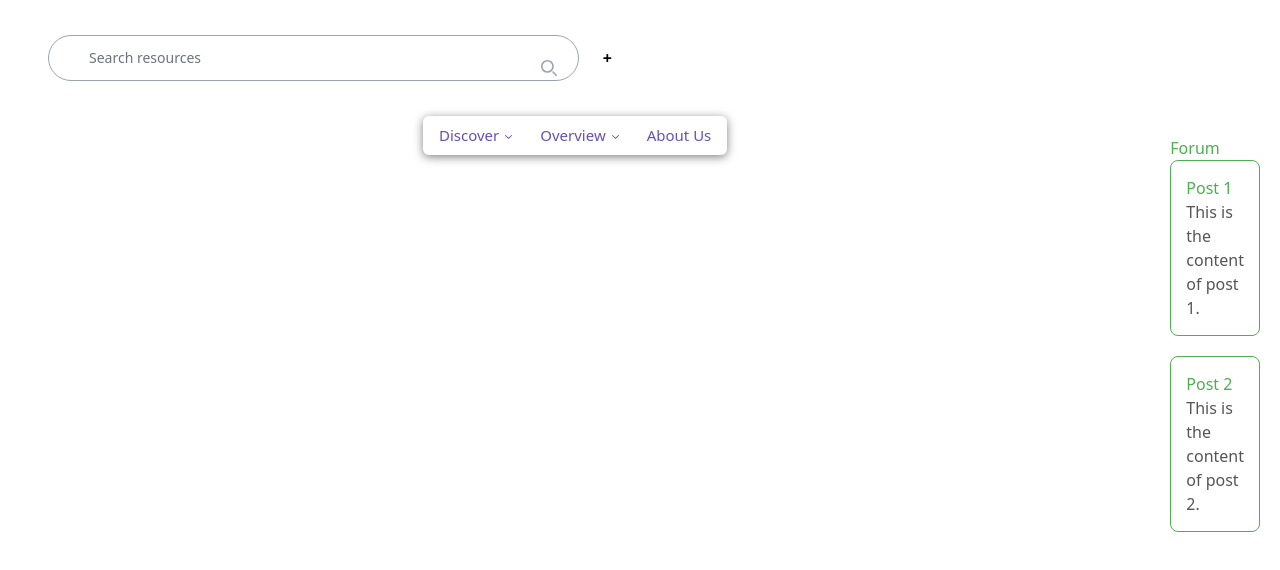
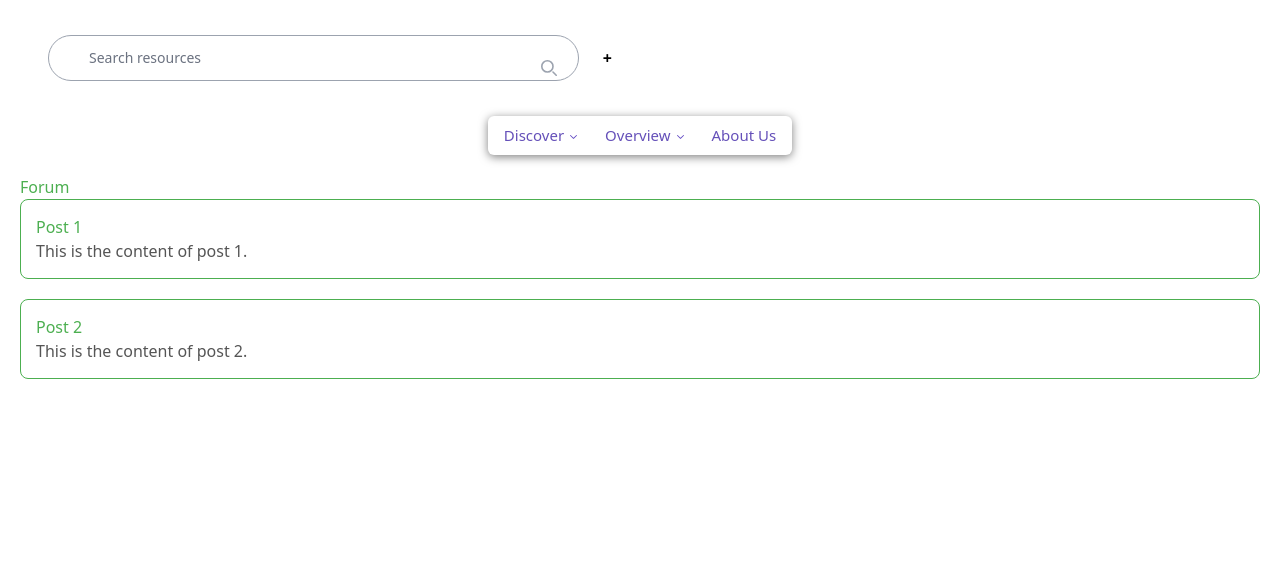
Before and after one commit to michaelhum28/uottahack6, a React (Vite) app: page / in a window 1280 px wide. Shown: the top 570 px of the page. Built offline with nearby package versions, Linux system fonts and the light colour scheme.

Commit message:
fix element formatting

```diff
--- a/src/App.jsx
+++ b/src/App.jsx
@@ -7,6 +7,7 @@ import { Theme } from '@radix-ui/themes';
 import MyApp from './button.jsx';
 import Forum from './Forum.jsx';
 import SideMenu from './SideMenu.jsx';
+import card from './card.jsx';
 
 function App() {
 
@@ -16,8 +17,16 @@ function App() {
         <Searchbar />
       </div>
 
-      <div className="main-content">
+      <div className="Bar">
         <SideMenu />
+
+      </div>
+      <div className='MainContent'>
+        <card />
+        <card />
+        <card />
+        <card />
+        <card />
         <Forum />
       </div>
     </>
--- /dev/null
+++ b/src/card.jsx
@@ -0,0 +1,10 @@
+import * as Tabs from '@radix-ui/react-tabs';
+
+export default () => (
+  <Tabs.Root>
+    <Tabs.List>
+      <Tabs.Trigger />
+    </Tabs.List>
+    <Tabs.Content />
+  </Tabs.Root>
+);
```
